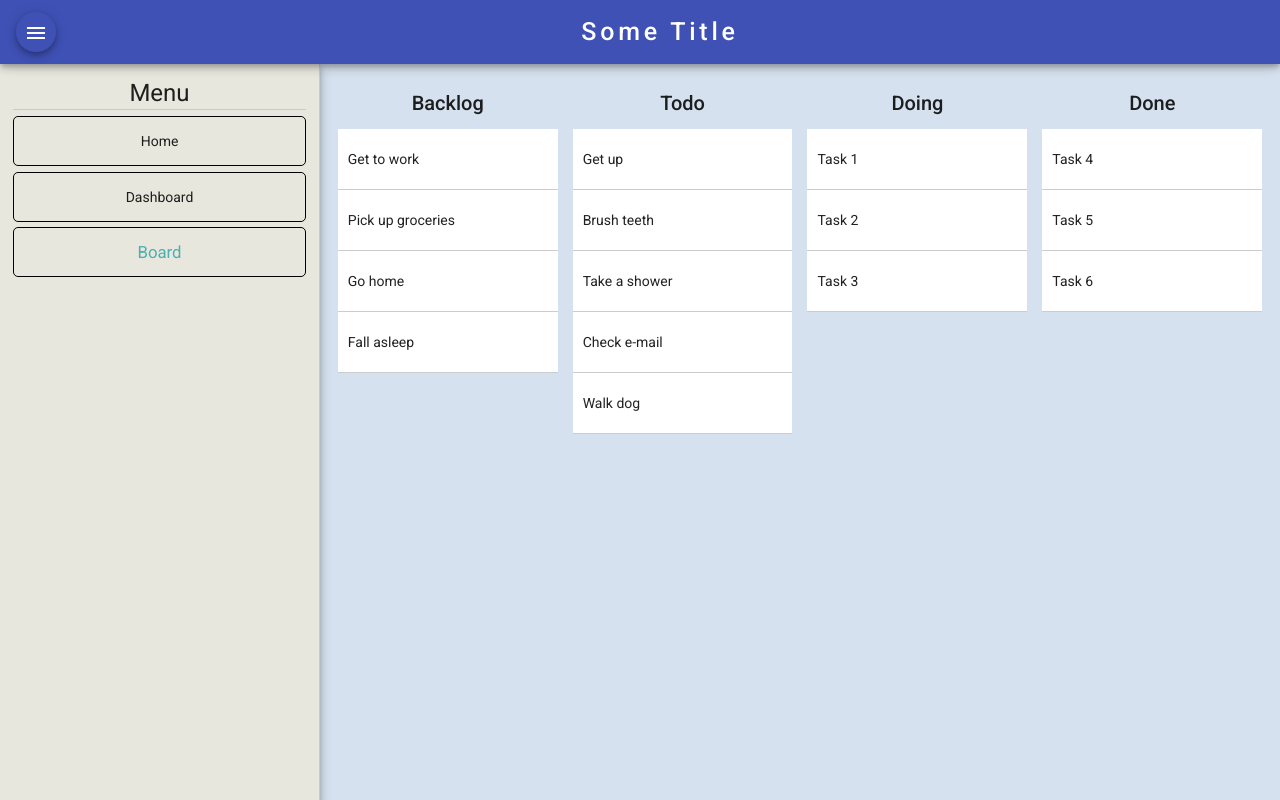
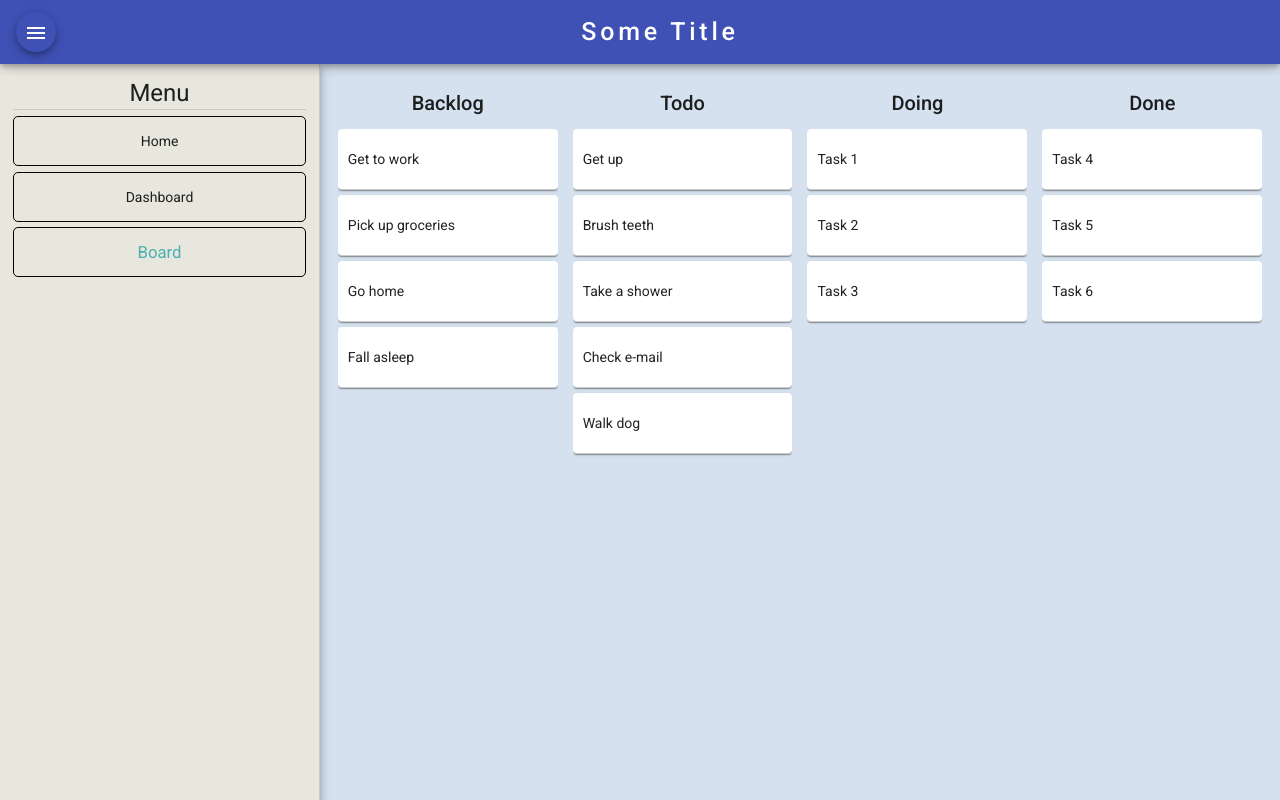
Before and after one commit to Akk4r1n/Planner, an Angular app: page /board in a window 1280 px wide. Built offline with nearby package versions, Linux system fonts and the light colour scheme.

Commit message:
Use mat-cards for the items

```diff
--- a/src/app/components/board/board.component.css
+++ b/src/app/components/board/board.component.css
@@ -28,7 +28,9 @@ h2 {
   margin-right: 5px;
   background: transparent;
   overflow: hidden;
-  display: block;
+  display: flex;
+  flex-direction: column;
+  gap: 5px;
 }
 
 .item {
--- a/src/app/components/board/board.component.html
+++ b/src/app/components/board/board.component.html
@@ -9,7 +9,7 @@
     [cdkDropListConnectedTo]="[todoList, doneList, doingList]"
     class="list"
     (cdkDropListDropped)="drop($event)">
-      <div class="item" *ngFor="let item of backlog" cdkDrag>{{item}}</div>
+      <mat-card class="item" *ngFor="let item of backlog" cdkDrag>{{item}}</mat-card>
     </div>
   </div>
 
@@ -22,7 +22,7 @@
     [cdkDropListConnectedTo]="[backlogList, doingList, doneList]"
     class="list"
     (cdkDropListDropped)="drop($event)">
-      <div class="item" *ngFor="let item of todo" cdkDrag>{{item}}</div>
+      <mat-card class="item" *ngFor="let item of todo" cdkDrag>{{item}}</mat-card>
     </div>
   </div>
 
@@ -35,7 +35,7 @@
     [cdkDropListConnectedTo]="[backlogList, todoList, doneList]"
     class="list"
     (cdkDropListDropped)="drop($event)">
-      <div class="item" *ngFor="let item of doing" cdkDrag>{{item}}</div>
+      <mat-card class="item" *ngFor="let item of doing" cdkDrag>{{item}}</mat-card>
     </div>
   </div>
 
@@ -48,7 +48,7 @@
     [cdkDropListConnectedTo]="[backlogList, todoList, doingList]"
     class="list"
     (cdkDropListDropped)="drop($event)">
-      <div class="item" *ngFor="let item of done" cdkDrag>{{item}}</div>
+      <mat-card class="item" *ngFor="let item of done" cdkDrag>{{item}}</mat-card>
     </div>
   </div>
 
```
